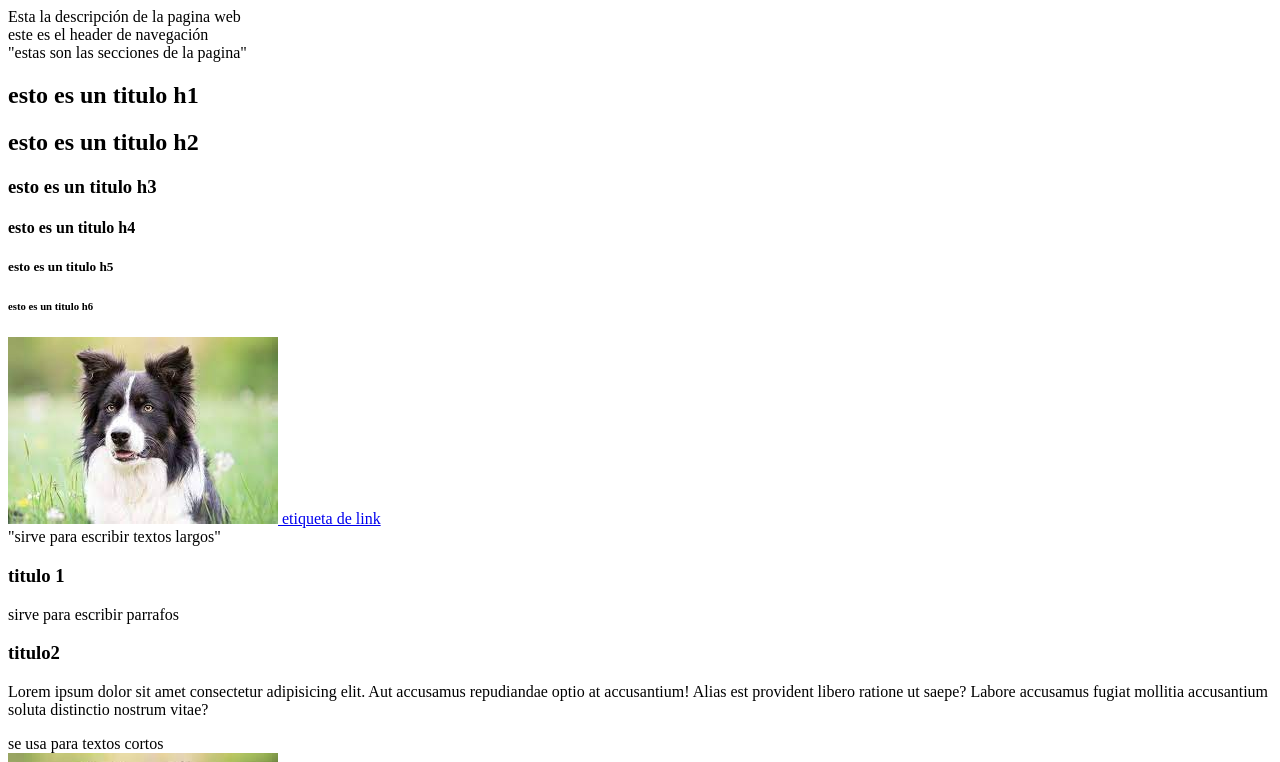
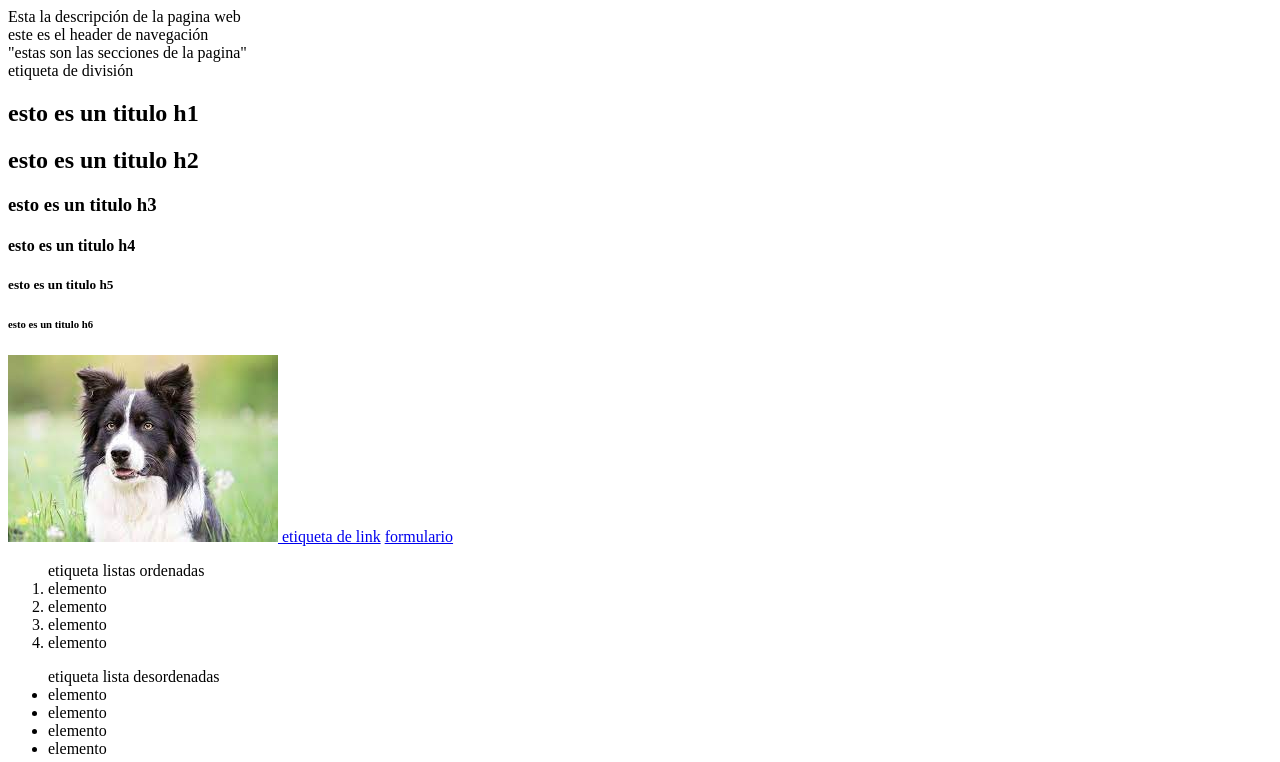
Before and after one commit to Leo1014/Test, a plain HTML site: page index.html in a window 1280 px wide. Shown: the top 762 px of the page. Drawn offline with Linux system fonts and the light colour scheme.

Commit message:
final dia

```diff
--- a/index.html
+++ b/index.html
@@ -11,17 +11,35 @@
     <header>este es el header de navegación</header>
     <main>
         <section> "estas son las secciones de la pagina"
+            <div>etiqueta de división</div>
             <h1>esto es un titulo h1</h1>
             <h2>esto es un titulo h2</h2>
             <h3>esto es un titulo h3</h3>
             <h4>esto es un titulo h4</h4>
             <h5>esto es un titulo h5</h5>
             <h6>esto es un titulo h6</h6>
+
+
+
+
             <a href="http://www.google.com">
                 <img src="./media/golen collie.jpg" alt="foto de un golden collie"
             </a>
             <a href="/prueba.html">etiqueta de link</a>
+            <a href="/formulario.html">formulario</a>
+            <ol>etiqueta listas ordenadas
+                <li>elemento</li>
+                <li>elemento</li>
+                <li>elemento</li>
+                <li>elemento</li>
+            </ol>
 
+            <ul> etiqueta lista desordenadas
+                <li>elemento</li>
+                <li>elemento</li>
+                <li>elemento</li>
+                <li>elemento</li>
+            </ul>
 
 
             <article> "sirve para escribir textos largos"
```
Also changed, not shown: formulario.html (added, +27 -0 lines).
